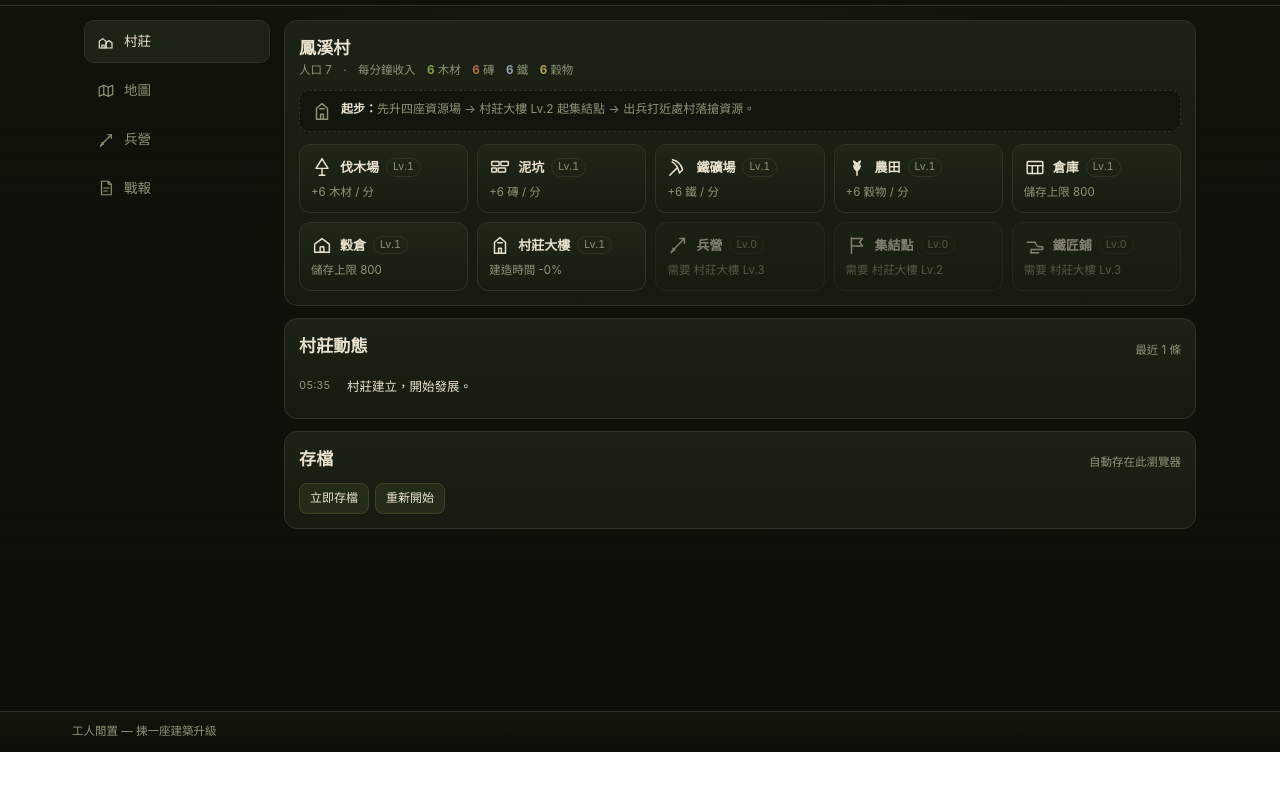
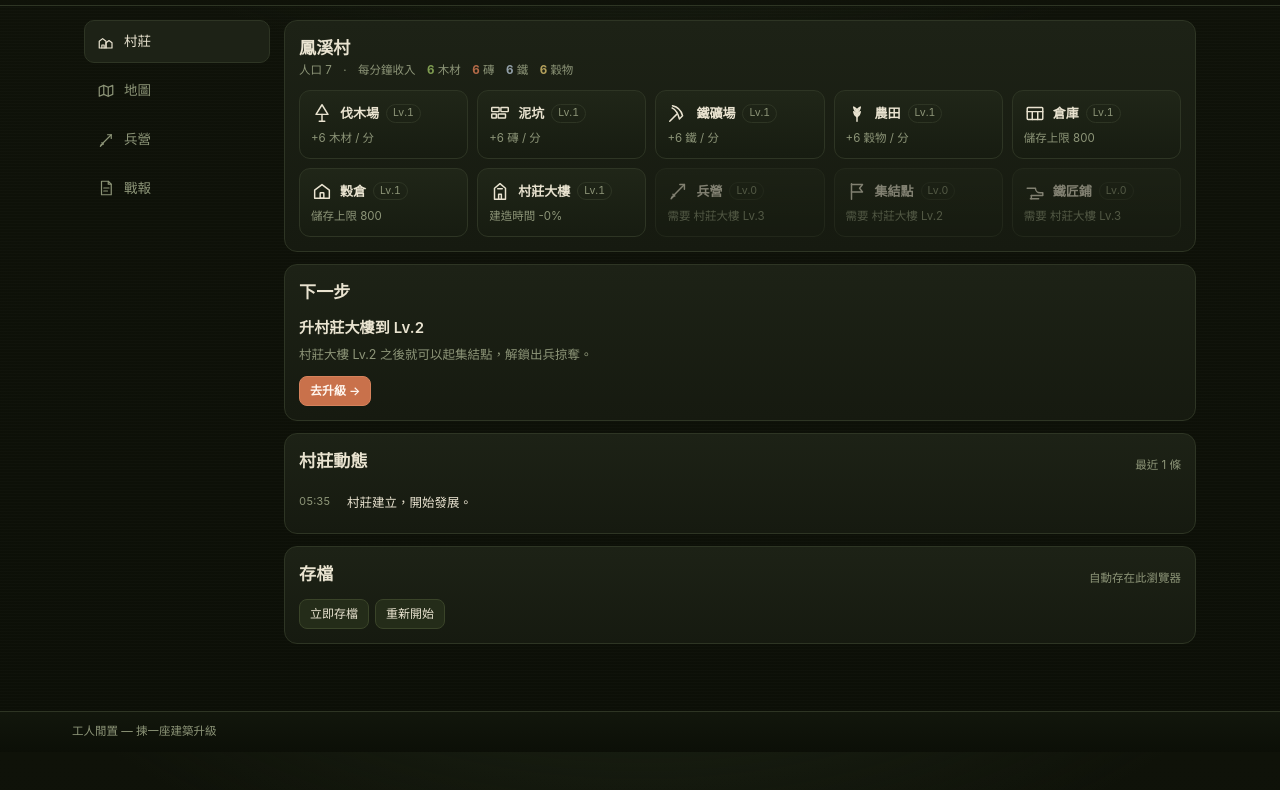
Before and after one commit to astomwong852/class, a plain HTML site: page village-clash.html in a window 1280 px wide. Shown: the part 48-838 px from the top of the page. Before the commit the page ends 800 px from the top, so only its background shows below. Drawn offline with Linux system fonts and the light colour scheme.

Commit message:
村落爭霸：下一步指引＋CTA 直接開建築

```diff
--- a/village-clash.html
+++ b/village-clash.html
@@ -165,6 +165,8 @@
   .empty{color:var(--dim);font-size:12.5px;padding:18px 4px;text-align:center;line-height:1.9}
   .feed{display:flex;flex-direction:column}
   .fi{display:flex;gap:10px;font-size:12.5px;padding:7px 0;border-bottom:1px solid #232a19;color:var(--ink)}
+  .step-t{font-size:15px;font-weight:600;letter-spacing:.01em;margin-bottom:4px}
+  .step-d{font-size:12.5px;color:var(--dim);line-height:1.7;margin-bottom:11px}
   .fi:last-child{border-bottom:0}
   .fi .ft{color:var(--dim);font-variant-numeric:tabular-nums;font-size:11px;min-width:38px}
 
@@ -662,9 +664,26 @@ function stage(){
   return viewReports();
 }
 
+function nextStep(){
+  const lv = state.lv, t = sum(state.troops);
+  if (lv.rally < 1){
+    return lv.main < 2
+      ? {h:'升村莊大樓到 Lv.2', d:'村莊大樓 Lv.2 之後就可以起集結點，解鎖出兵掠奪。', bld:'main', btn:'去升級'}
+      : {h:'起一座集結點', d:'集結點起好，就可以派兵去附近村落搶資源。', bld:'rally', btn:'去建造'};
+  }
+  if (lv.barracks < 1){
+    return {h:'村莊大樓升到 Lv.3，再起兵營', d:'兵營用資源換部隊；部隊是後期最快的資源來源。', bld:'barracks', btn:'去升級'};
+  }
+  if (t < 3){
+    return {h:'訓練 3 名棍棒兵', d:'3 名棍棒兵攻擊力 120，夠打近處（防禦 ~90）的村落。', tab:'army', btn:'去兵營'};
+  }
+  return {h:'出兵打最近嘅村落', d:'地圖上綠色格最弱。打贏帶回的資源，比慢慢生產快得多。', tab:'map', btn:'去地圖'};
+}
+
 function viewVillage(){
   const cards = ORDER.map(bcard).join('');
   const pop = sum(state.lv);
+  const ns = nextStep();
   return `
   <div class="panel">
     <div class="ph">
@@ -675,8 +694,13 @@ function viewVillage(){
         }).join('　')}</div>
       </div>
     </div>
-    ${pop <= 10 ? `<div class="hint">${ICON.tower}<div><b>起步：</b>先升四座資源場 → 村莊大樓 Lv.2 起集結點 → 出兵打近處村落搶資源。</div></div>` : ''}
     <div class="grid">${cards}</div>
+  </div>
+  <div class="panel">
+    <div class="ph"><h2>下一步</h2></div>
+    <div class="step-t">${ns.h}</div>
+    <div class="step-d">${ns.d}</div>
+    <button class="btn primary" ${ns.bld ? `data-act="bld" data-k="${ns.bld}"` : `data-act="tab" data-k="${ns.tab}"`}>${ns.btn} →</button>
   </div>
   <div class="panel">
     <div class="ph"><h2>村莊動態</h2><span class="sub">最近 ${Math.min(6, state.log.length)} 條</span></div>
```
Also changed, not shown: 1 other file.
